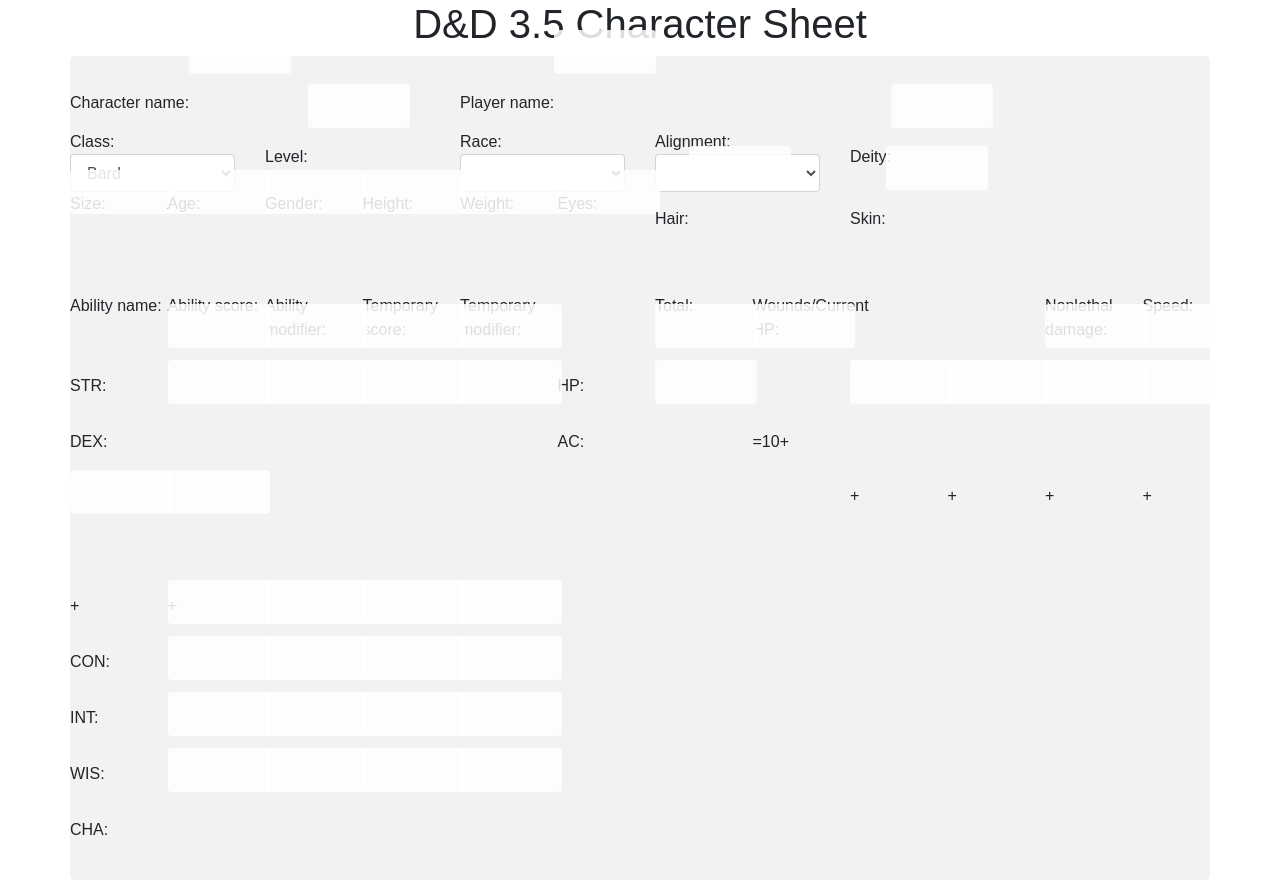
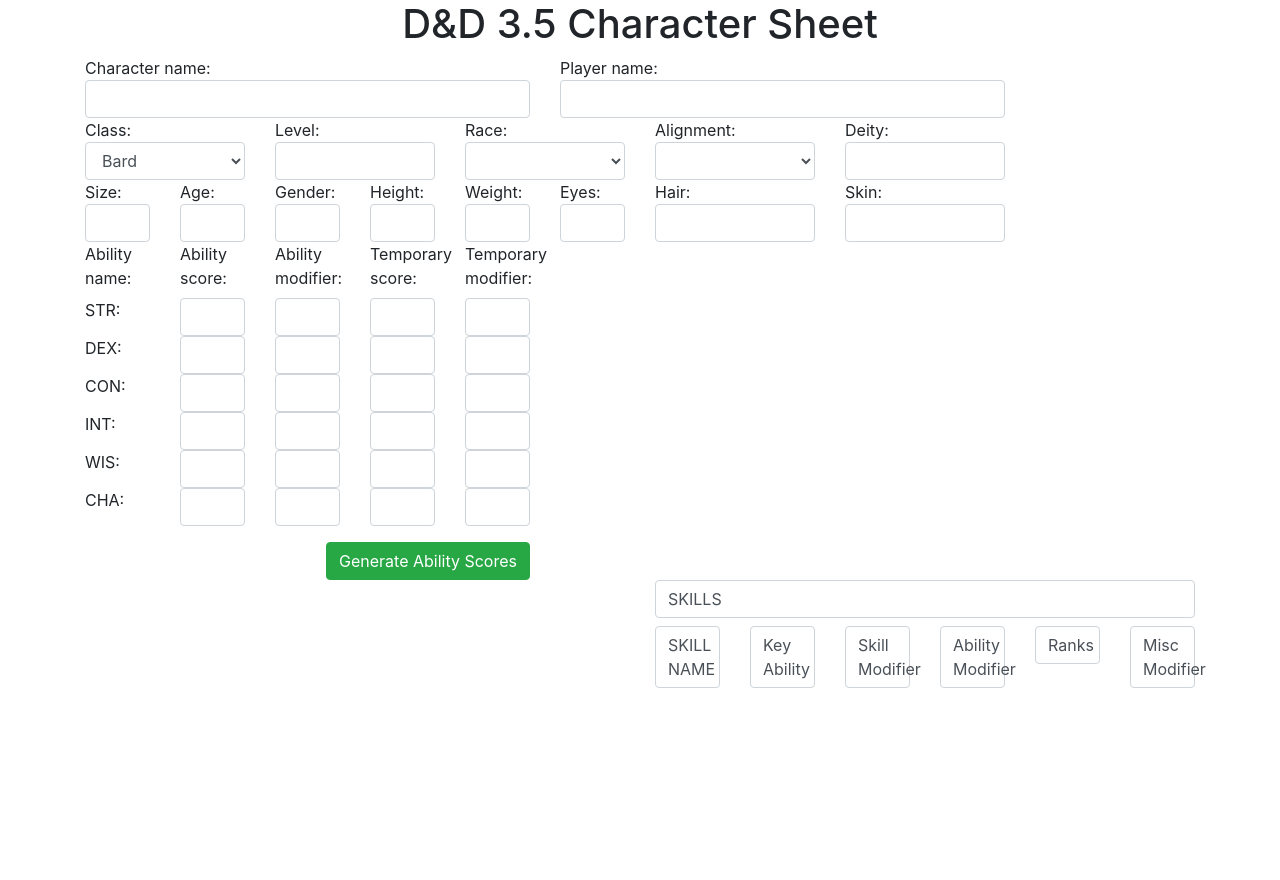
Before and after one commit to CliveSlatter/ADND_CharacterGenerator, a plain HTML site: page resources/client/index.html in a window 1280 px wide. After the commit the page ends 800 px from the top, so only its background shows below. Drawn offline with Linux system fonts and the light colour scheme.

Commit message:
Main form changed

```diff
--- /dev/null
+++ b/resources/client/css/custom.css
@@ -0,0 +1,6 @@
+
+.input {
+    padding-left: 7px;
+    padding-right: 7px;
+    padding-top: 7px;
+}
--- a/resources/client/css/index.css
+++ /dev/null
@@ -1,141 +0,0 @@
-body {
-    font-family: Arial, Helvetica, sans-serif;
-}
-
-* {
-    box-sizing: border-box;
-}
-
-/* style the container */
-.container {
-    position: relative;
-    border-radius: 5px;
-    background-color: #f2f2f2;
-    padding: 20px 0 30px 0;
-}
-
-/* style inputs and link buttons */
-input,
-.btn {
-    width: 100%;
-    padding: 12px;
-    border: none;
-    border-radius: 4px;
-    margin: 5px 0;
-    opacity: 0.85;
-    display: inline-block;
-    font-size: 17px;
-    line-height: 20px;
-    text-decoration: none; /* remove underline from anchors */
-}
-
-input:hover,
-.btn:hover {
-    opacity: 1;
-}
-
-/* add appropriate colors to fb, twitter and google buttons */
-.fb {
-    background-color: #3B5998;
-    color: white;
-}
-
-.twitter {
-    background-color: #55ACEE;
-    color: white;
-}
-
-.google {
-    background-color: #dd4b39;
-    color: white;
-}
-
-/* style the submit button */
-input[type=submit] {
-    background-color: #4CAF50;
-    color: white;
-    cursor: pointer;
-}
-
-input[type=submit]:hover {
-    background-color: #45a049;
-}
-
-/* Two-column layout */
-.col {
-    float: left;
-    width: 50%;
-    margin: auto;
-    padding: 0 50px;
-    margin-top: 6px;
-}
-
-/* Clear floats after the columns */
-.row:after {
-    content: "";
-    display: table;
-    clear: both;
-}
-
-/* vertical line */
-.vl {
-    position: absolute;
-    left: 50%;
-    transform: translate(-50%);
-    border: 2px solid #ddd;
-    height: 175px;
-}
-
-/* text inside the vertical line */
-.vl-innertext {
-    position: absolute;
-    top: 50%;
-    transform: translate(-50%, -50%);
-    background-color: #f1f1f1;
-    border: 1px solid #ccc;
-    border-radius: 50%;
-    padding: 8px 10px;
-}
-
-/* hide some text on medium and large screens */
-.hide-md-lg {
-    display: none;
-}
-
-/* bottom container */
-.bottom-container {
-    text-align: center;
-    background-color: #666;
-    border-radius: 0px 0px 4px 4px;
-}
-
-/* Responsive layout - when the screen is less than 650px wide, make the two columns stack on top of each other instead of next to each other */
-@media screen and (max-width: 650px) {
-    .col {
-        width: 100%;
-        margin-top: 0;
-    }
-    /* hide the vertical line */
-    .vl {
-        display: none;
-    }
-    /* show the hidden text on small screens */
-    .hide-md-lg {
-        display: block;
-        text-align: center;
-    }
-}
-
-input {
-    display: inline-block;
-    width: 6em;
-    position: relative;
-    top: -3em;
-}
-
-label {
-    display: inline-block;
-    width: 6em;
-    margin-right: .5em;
-    padding-top: 1.5em;
-}
--- a/resources/client/index.html
+++ b/resources/client/index.html
@@ -9,110 +9,132 @@
     <script src="/client/js/bootstrap.min.js"></script>
     <script src="/client/js/js.cookie.min.js"></script>
     <link href="/client/css/bootstrap.min.css" rel="stylesheet">
-    <link href="css/index.css" rel="stylesheet">
+    <link href="/client/css/custom.css" rel="stylesheet">
 
 </head>
 <body onload="pageLoad();">
 
 <h1 style="text-align: center">D&D 3.5 Character Sheet</h1>
+
 <div class="container">
     <div class="row">
-        <div class="col-4 d-inline-block">Character name:<input type="text" name="cName" required></div>
-        <div class="col-6 d-inline-block">Player name:<input type="text" name="pName"></div>
-    </div>
-    <div class="row">
-        <div class="col-2 d-inline-block">Class:<select class="form-control" required><option>Bard</option></select></div>
-        <div class="col-2 d-inline-block">Level:<input type="text" name="level" required></div>
-        <div class="col-2 d-inline-block">Race:<select class="form-control" required></select></div>
-        <div class="col-2 d-inline-block">Alignment:<select class="form-control" required></select> </div>
-        <div class="col-2 d-inline-block">Deity:<input type="text" name="deity"></div>
-    </div>
-    <div class="row">
-        <div class="col-1 d-inline-block">Size:<input type="text" name="size"></div>
-        <div class="col-1 d-inline-block">Age:<input type="text" name="age"></div>
-        <div class="col-1 d-inline-block">Gender:<input type="text" name="gender"></div>
-        <div class="col-1 d-inline-block">Height:<input type="text" name="height"></div>
-        <div class="col-1 d-inline-block">Weight:<input type="text" name="weight"></div>
-        <div class="col-1 d-inline-block">Eyes:<input type="text" name="eyes"></div>
-        <div class="col-2 d-inline-block">Hair:<input type="text" name="hair"></div>
-        <div class="col-2 d-inline-block">Skin:<input type="text" name="skin"></div>
-    </div>
-
-    <div class="row" id="abilityList">
-        <div class="col-1 d-inline-block"><label>Ability name:</label></div>
-        <div class="col-1 d-inline-block"><label>Ability score:</label></div>
-        <div class="col-1 d-inline-block"><label>Ability modifier:</label></div>
-        <div class="col-1 d-inline-block"><label>Temporary score:</label></div>
-        <div class="col-1 d-inline-block"><label>Temporary modifier:</label></div>
-        <div class="col-1 d-inline-block"><label></label></div>
-        <div class="col-1 d-inline-block"><label>Total:</label></div>
-        <div class="col-3 d-inline-block"><label>Wounds/Current HP:</label></div>
-        <div class="col-1 d-inline-block"><label>Nonlethal damage:</label></div>
-        <div class="col-1 d-inline-block"><label>Speed:</label></div>
+        <div class="col-5 d-inline-block">Character name:<input type="text" name="cName" required class="form-control">
+        </div>
+        <div class="col-5 d-inline-block">Player name:<input type="text" name="pName" class="form-control"></div>
     </div>
 
     <div class="row">
-        <div class="col-1 d-inline-block"><label>STR:</label></div>
-        <div class="col-1 d-inline-block"><input type="text" name="str_as"></div>
-        <div class="col-1 d-inline-block"><input type="text" name="str_am"></div>
-        <div class="col-1 d-inline-block"><input type="text" name="str_ts"></div>
-        <div class="col-1 d-inline-block"><input type="text" name="str_tm"></div>
-        <div class="col-1 d-inline-block"><label>HP:</label></div>
-        <div class="col-1 d-inline-block"><input type="text" name="hp"></div>
-        <div class="col-3 d-inline-block"><input type="text" name="wounds"></div>
-        <div class="col-1 d-inline-block"><input type="text" name="nld"></div>
-        <div class="col-1 d-inline-block"><input type="text" name="speed"></div>
+        <div class="col-2 d-inline-block">Class:<select class="form-control" required>
+            <option>Bard</option>
+        </select></div>
+        <div class="col-2 d-inline-block">Level:<input type="text" name="level" required class="form-control"></div>
+        <div class="col-2 d-inline-block">Race:<select class="form-control" required></select></div>
+        <div class="col-2 d-inline-block">Alignment:<select class="form-control" required></select></div>
+        <div class="col-2 d-inline-block">Deity:<input type="text" name="deity" class="form-control"></div>
     </div>
 
     <div class="row">
-        <div class="col-1 d-inline-block"><label>DEX:</label></div>
-        <div class="col-1 d-inline-block"><input type="text" name="dex_as"></div>
-        <div class="col-1 d-inline-block"><input type="text" name="dex_am"></div>
-        <div class="col-1 d-inline-block"><input type="text" name="dex_ts"></div>
-        <div class="col-1 d-inline-block"><input type="text" name="dex_tm"></div>
-        <div class="col-1 d-inline-block"><label>AC:</label></div>
-        <div class="col-1 d-inline-block"><input type="text" name="ac"></div>
-        <div class="col-1 d-inline-block"><label>=10+</label></div>
-        <div class="col-1 d-inline-block"><input type="text" name="ab"><label>+</label></div>
-        <div class="col-1 d-inline-block"><input type="text" name="ab"><label>+</label></div>
-        <div class="col-1 d-inline-block"><input type="text" name="ab"><label>+</label></div>
-        <div class="col-1 d-inline-block"><input type="text" name="ab"><label>+</label></div>
-        <div class="col-1 d-inline-block"><input type="text" name="ab"><label>+</label></div>
-        <div class="col-1 d-inline-block"><input type="text" name="ab"><label>+</label></div>
+        <div class="col-1 d-inline-block">Size:<input type="text" name="size" class="form-control"></div>
+        <div class="col-1 d-inline-block">Age:<input type="text" name="age" class="form-control"></div>
+        <div class="col-1 d-inline-block">Gender:<input type="text" name="gender" class="form-control"></div>
+        <div class="col-1 d-inline-block">Height:<input type="text" name="height" class="form-control"></div>
+        <div class="col-1 d-inline-block">Weight:<input type="text" name="weight" class="form-control"></div>
+        <div class="col-1 d-inline-block">Eyes:<input type="text" name="eyes" class="form-control"></div>
+        <div class="col-2 d-inline-block">Hair:<input type="text" name="hair" class="form-control"></div>
+        <div class="col-2 d-inline-block">Skin:<input type="text" name="skin" class="form-control"></div>
+    </div>
 
 
+    <div class="row">
+        <div class="col-6">
+            <form class="form-group">
+                <div class="row">
+                    <div class="col-2 d-inline-block"><label>Ability name:</label></div>
+                    <div class="col-2 d-inline-block"><label>Ability score:</label></div>
+                    <div class="col-2 d-inline-block"><label>Ability modifier:</label></div>
+                    <div class="col-2 d-inline-block"><label>Temporary score:</label></div>
+                    <div class="col-2 d-inline-block"><label>Temporary modifier:</label></div>
+                </div>
+
+                <div class="row">
+                    <div class="col-2 d-inline-block"><label>STR:</label></div>
+                    <div class="col-2 d-inline-block"><input type="text" name="str_as" class="form-control"></div>
+                    <div class="col-2 d-inline-block"><input type="text" name="str_am" class="form-control"></div>
+                    <div class="col-2 d-inline-block"><input type="text" name="str_ts" class="form-control"></div>
+                    <div class="col-2 d-inline-block"><input type="text" name="str_tm" class="form-control"></div>
+                </div>
+
+                <div class="row">
+                    <div class="col-2 d-inline-block"><label>DEX:</label></div>
+                    <div class="col-2 d-inline-block"><input type="text" name="dex_as" class="form-control"></div>
+                    <div class="col-2 d-inline-block"><input type="text" name="dex_am" class="form-control"></div>
+                    <div class="col-2 d-inline-block"><input type="text" name="dex_ts" class="form-control"></div>
+                    <div class="col-2 d-inline-block"><input type="text" name="dex_tm" class="form-control"></div>
+                </div>
+                <div class="row">
+                    <div class="col-2 d-inline-block"><label>CON:</label></div>
+                    <div class="col-2 d-inline-block"><input type="text" name="con_as" class="form-control"></div>
+                    <div class="col-2 d-inline-block"><input type="text" name="con_am" class="form-control"></div>
+                    <div class="col-2 d-inline-block"><input type="text" name="con_ts" class="form-control"></div>
+                    <div class="col-2 d-inline-block"><input type="text" name="con_tm" class="form-control"></div>
+                </div>
+                <div class="row">
+                    <div class="col-2 d-inline-block"><label>INT:</label></div>
+                    <div class="col-2 d-inline-block"><input type="text" name="int_as" class="form-control"></div>
+                    <div class="col-2 d-inline-block"><input type="text" name="int_am" class="form-control"></div>
+                    <div class="col-2 d-inline-block"><input type="text" name="int_ts" class="form-control"></div>
+                    <div class="col-2 d-inline-block"><input type="text" name="int_tm" class="form-control"></div>
+                </div>
+                <div class="row">
+                    <div class="col-2 d-inline-block"><label>WIS:</label></div>
+                    <div class="col-2 d-inline-block"><input type="text" name="wis_as" class="form-control"></div>
+                    <div class="col-2 d-inline-block"><input type="text" name="wis_am" class="form-control"></div>
+                    <div class="col-2 d-inline-block"><input type="text" name="wis_ts" class="form-control"></div>
+                    <div class="col-2 d-inline-block"><input type="text" name="wis_tm" class="form-control"></div>
+                </div>
+                <div class="row">
+                    <div class="col-2 d-inline-block"><label>CHA:</label></div>
+                    <div class="col-2 d-inline-block"><input type="text" name="cha_as" class="form-control"></div>
+                    <div class="col-2 d-inline-block"><input type="text" name="cha_am" class="form-control"></div>
+                    <div class="col-2 d-inline-block"><input type="text" name="cha_ts" class="form-control"></div>
+                    <div class="col-2 d-inline-block"><input type="text" name="cha_tm" class="form-control"></div>
+                </div>
+            </form>
+            <div class="row">
+                <div class="col-10">
+                    <button class="btn btn-success float-right">Generate Ability Scores</button>
+                </div>
+            </div>
+
+
+        </div>
+
+
+        <div class="col-6">
+
+        </div>
     </div>
 
     <div class="row">
-        <div class="col-1 d-inline-block"><label>CON:</label></div>
-        <div class="col-1 d-inline-block"><input type="text" name="con_as"></div>
-        <div class="col-1 d-inline-block"><input type="text" name="con_am"></div>
-        <div class="col-1 d-inline-block"><input type="text" name="con_ts"></div>
-        <div class="col-1 d-inline-block"><input type="text" name="con_tm"></div>
-    </div>
+        <div class="col-6">
 
-    <div class="row">
-        <div class="col-1 d-inline-block"><label>INT:</label></div>
-        <div class="col-1 d-inline-block"><input type="text" name="int_as"></div>
-        <div class="col-1 d-inline-block"><input type="text" name="int_am"></div>
-        <div class="col-1 d-inline-block"><input type="text" name="int_ts"></div>
-        <div class="col-1 d-inline-block"><input type="text" name="int_tm"></div>
-    </div>
+        </div>
 
-    <div class="row">
-        <div class="col-1 d-inline-block"><label>WIS:</label></div>
-        <div class="col-1 d-inline-block"><input type="text" name="wis_as"></div>
-        <div class="col-1 d-inline-block"><input type="text" name="wis_am"></div>
-        <div class="col-1 d-inline-block"><input type="text" name="wis_ts"></div>
-        <div class="col-1 d-inline-block"><input type="text" name="wis_tm"></div>
-    </div>
+        <div class="col-6">
+            <div class="row">
+                <div class="col-12"><label class="form-control">SKILLS</label></div>
+            </div>
+            <div class="row">
+                <div class="col-2"><label class="form-control">SKILL NAME</label></div>
+                <div class="col-2"><label class="form-control">Key Ability</label></div>
+                <div class="col-2"><label class="form-control">Skill Modifier</label></div>
+                <div class="col-2"><label class="form-control">Ability Modifier</label></div>
+                <div class="col-2"><label class="form-control">Ranks</label></div>
+                <div class="col-2"><label class="form-control">Misc Modifier</label></div>
+            </div>
 
-    <div class="row">
-        <div class="col-1 d-inline-block"><label>CHA:</label></div>
-        <div class="col-1 d-inline-block"><input type="text" name="cha_as"></div>
-        <div class="col-1 d-inline-block"><input type="text" name="cha_am"></div>
-        <div class="col-1 d-inline-block"><input type="text" name="cha_ts"></div>
-        <div class="col-1 d-inline-block"><input type="text" name="cha_tm"></div>
+
+        </div>
     </div>
 </div>
 
```
Also changed, not shown: resources/client/js/login.js (+10 -0 lines), resources/client/login.html (+2 -2 lines).
